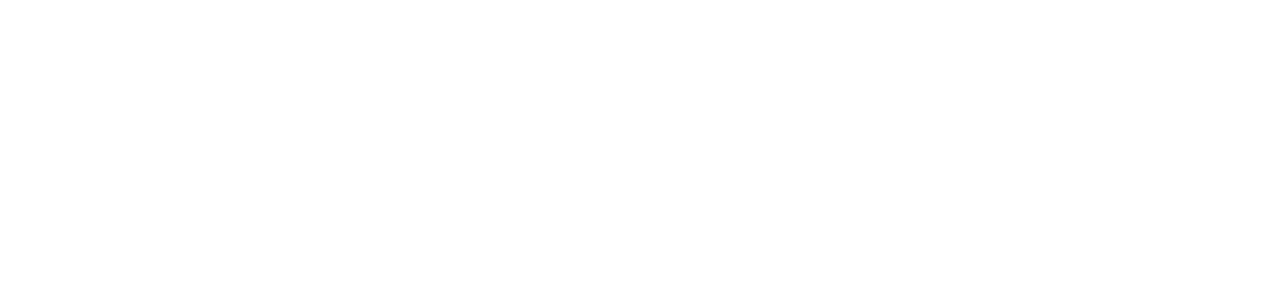
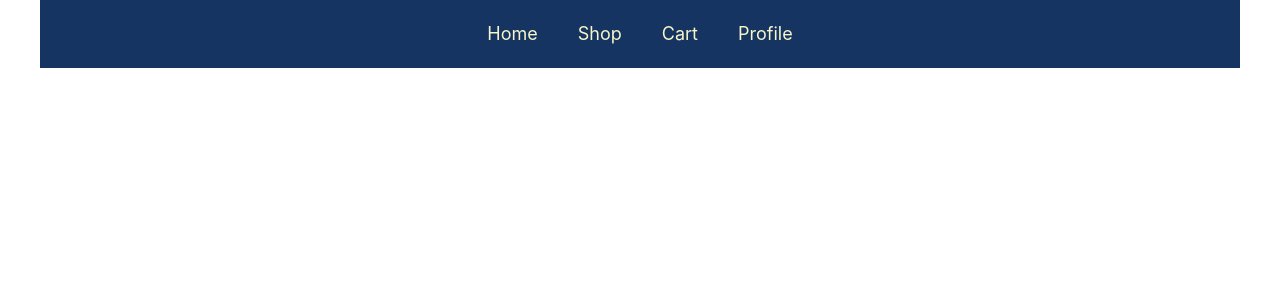
Before and after one commit to Mopcho/mopcommerce, a React (Create React App) app in the folder client/: page / in a window 1280 px wide. Shown: the top 300 px of the page. Built offline with nearby package versions, Linux system fonts and the light colour scheme.

Commit message:
Simple nav without functionality

```diff
--- a/client/package.json
+++ b/client/package.json
@@ -12,6 +12,7 @@
     "@types/react-dom": "^18.0.8",
     "react": "^18.2.0",
     "react-dom": "^18.2.0",
+    "react-router-dom": "^6.4.2",
     "react-scripts": "5.0.1",
     "typescript": "^4.8.4",
     "web-vitals": "^2.1.4"
@@ -39,5 +40,10 @@
       "last 1 firefox version",
       "last 1 safari version"
     ]
+  },
+  "devDependencies": {
+    "autoprefixer": "^10.4.13",
+    "postcss": "^8.4.18",
+    "tailwindcss": "^3.2.1"
   }
 }
--- /dev/null
+++ b/client/postcss.config.js
@@ -0,0 +1,6 @@
+module.exports = {
+  plugins: {
+    tailwindcss: {},
+    autoprefixer: {},
+  },
+}
--- a/client/src/App.tsx
+++ b/client/src/App.tsx
@@ -1,7 +1,13 @@
+import { Navigation } from "components/Navigation/Navigation";
+import {BrowserRouter} from 'react-router-dom';
+
+
 function App() {
   return (
-    <div className="App">
-
+    <div className="mx-10">
+    <BrowserRouter>
+      <Navigation></Navigation>
+    </BrowserRouter>
     </div>
   );
 }
--- /dev/null
+++ b/client/src/components/Footer/Footer.tsx
@@ -0,0 +1,9 @@
+import { FC } from "react";
+
+export const Footer: FC = () => {
+    return (
+        <div>
+
+        </div>
+    )
+}
--- /dev/null
+++ b/client/src/components/Navigation/Navigation.tsx
@@ -0,0 +1,15 @@
+import { FC } from "react";
+import { NavLink } from "react-router-dom";
+
+export const Navigation: FC = () => {
+    return (
+        <nav>
+           <ul className="flex justify-center bg-fourth w-full">
+                <NavLink to="/Home" className="rounded-3xl p-5 text-lg text-main hover:bg-main hover:text-fourth hover:text-xl ease-in duration-300">Home</NavLink>
+                <NavLink to="/Shop" className="rounded-3xl p-5 text-lg text-main hover:bg-main hover:text-fourth hover:text-xl ease-in duration-300">Shop</NavLink>
+                <NavLink to="/Cart" className="rounded-3xl p-5 text-lg text-main hover:bg-main hover:text-fourth hover:text-xl ease-in duration-300">Cart</NavLink>
+                <NavLink to="/Profile" className="rounded-3xl p-5 text-lg text-main hover:bg-main hover:text-fourth hover:text-xl ease-in duration-300">Profile</NavLink>
+            </ul>
+        </nav>
+    )
+}
--- a/client/src/index.css
+++ b/client/src/index.css
@@ -1,3 +1,7 @@
+@tailwind base;
+@tailwind components;
+@tailwind utilities;
+
 body {
   margin: 0;
   font-family: -apple-system, BlinkMacSystemFont, 'Segoe UI', 'Roboto', 'Oxygen',
--- /dev/null
+++ b/client/tailwind.config.js
@@ -0,0 +1,13 @@
+/** @type {import('tailwindcss').Config} */
+module.exports = {
+	content: ['./src/**/*.{js,jsx,ts,tsx}'],
+	theme: {
+		colors: {
+			main: '#F6F6C9',
+			secondary: '#BAD1C2',
+			third: '#4FA095',
+			fourth: '#153462',
+		},
+	},
+	plugins: [],
+};
--- a/client/tsconfig.json
+++ b/client/tsconfig.json
@@ -18,7 +18,8 @@
     "resolveJsonModule": true,
     "isolatedModules": true,
     "noEmit": true,
-    "jsx": "react-jsx"
+    "jsx": "react-jsx",
+    "baseUrl": "src"
   },
   "include": [
     "src"
```
Also changed, not shown: 1 other file (tests, documents, lock files or other folders).
